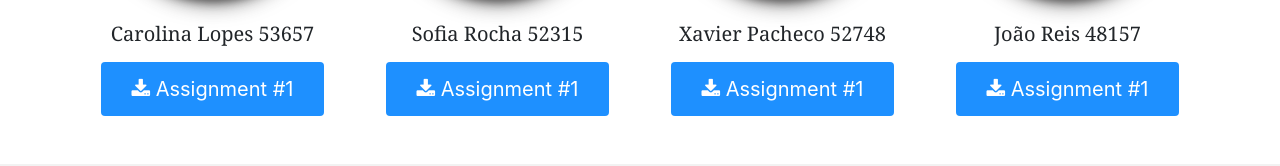
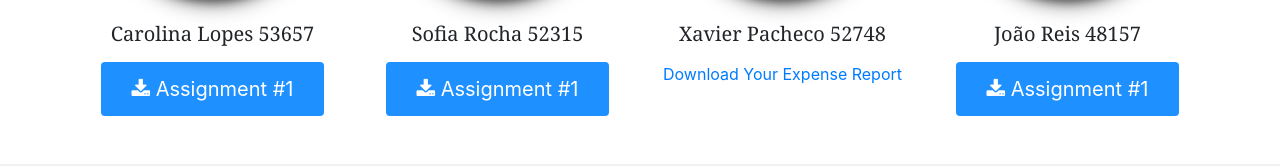
Before and after one commit to XavierPPacheco/IPM, an Angular app: page / in a window 1280 px wide. Shown: the part 2016-2182 px from the top of the page. Built offline with nearby package versions, Linux system fonts and the light colour scheme.

Commit message:
tentativa download

```diff
--- a/src/app/app.component.html
+++ b/src/app/app.component.html
@@ -103,11 +103,11 @@
           <h3>Xavier Pacheco 52748</h3>
           <div class="row">
             <div class="col-md">
-              <a href="../assignments/Exercicios.pdf" download="Exercicios.pdf">
-                <button class="btn">
-                  <i class="fa fa-download"></i> Assignment #1
-                </button></a
-              >
+              <a href="../assignments/xavier.pdf" download="expenses.pdf">Download Your Expense Report</a>
+                <!--button class="btn">
+                  <i class="fa fa-download"></i> Assngignment #1
+                </button-->
+
             </div>
           </div>
         </div>
```
Also changed, not shown: 1 other file (tests, documents, lock files or other folders).
